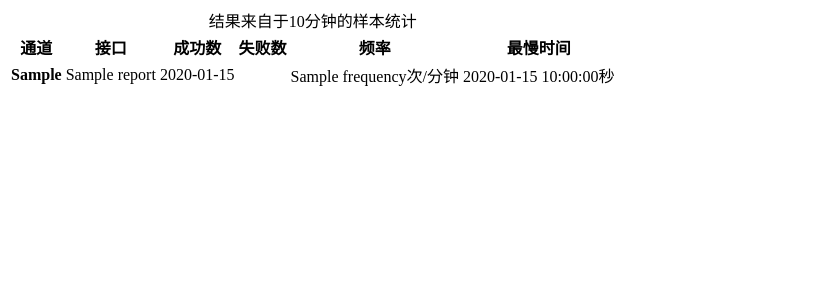
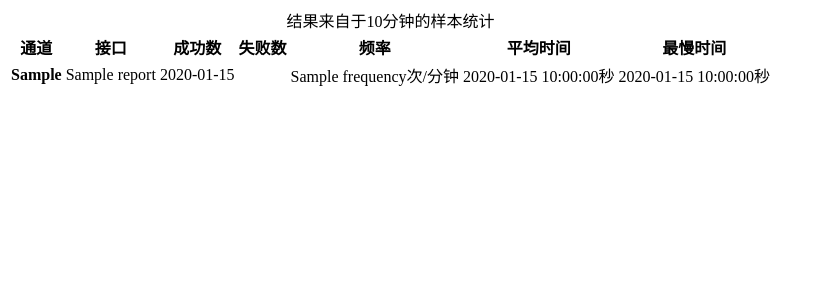
Before and after one commit to xdusongwei/HODL, a Python web app: template hodl/templates/api_status.html in a window 1280 px wide. Shown: the top 300 px of the page, without its empty margins (0-822 px from the left). Run offline with Jinja, Linux system fonts and the light colour scheme; the template is opened without the code that fills it: most values are stand-ins (such as "Sample title", 1, 10 or a date in 2020).

Commit message:
mod html

```diff
--- a/hodl/broker/base.py
+++ b/hodl/broker/base.py
@@ -187,6 +187,7 @@ class TrackApi:
     error_times: int
     # 平均TTL时间内每分钟调用次数
     frequency: float
+    avg_time: float | None
     # 最慢的记录, 单位秒
     slowest_time: float | None
 
@@ -268,12 +269,14 @@ class _TrackApi:
                             api_name = '刷新订单'
                         case _:
                             api_name = api_name
+                    avg_time = sum(i.time_use for i in api_set) / len(api_set) if api_set else None
                     result.append(TrackApi(
                         api_type=api_type,
                         api_name=api_name,
                         ok_times=sum(1 for i in api_set if i.is_ok),
                         error_times=sum(1 for i in api_set if not i.is_ok),
                         frequency=FormatTool.adjust_precision(len(api_set) / ttl * 60, precision=1),
+                        avg_time=FormatTool.adjust_precision(avg_time, precision=3) if api_set else None,
                         slowest_time=max(i.time_use for i in api_set) if api_set else None,
                     ))
             result.sort(key=lambda i: (i.api_type.BROKER_DISPLAY, i.api_name, ))
--- a/hodl/templates/api_status.html
+++ b/hodl/templates/api_status.html
@@ -8,6 +8,7 @@
                 <th scope="col">成功数</th>
                 <th scope="col">失败数</th>
                 <th scope="col">频率</th>
+                <th scope="col">平均时间</th>
                 <th scope="col">最慢时间</th>
             </tr>
         </thead>
@@ -20,6 +21,13 @@
                 <td>{{ report.error_times }}</td>
                 <td>{{ report.frequency }}次/分钟</td>
                 <td>
+                    {% if report.avg_time is none %}
+                        --
+                    {% else %}
+                        {{ report.avg_time }}秒
+                    {% endif %}
+                </td>
+                <td>
                     {% if report.slowest_time is none %}
                         --
                     {% else %}
```
